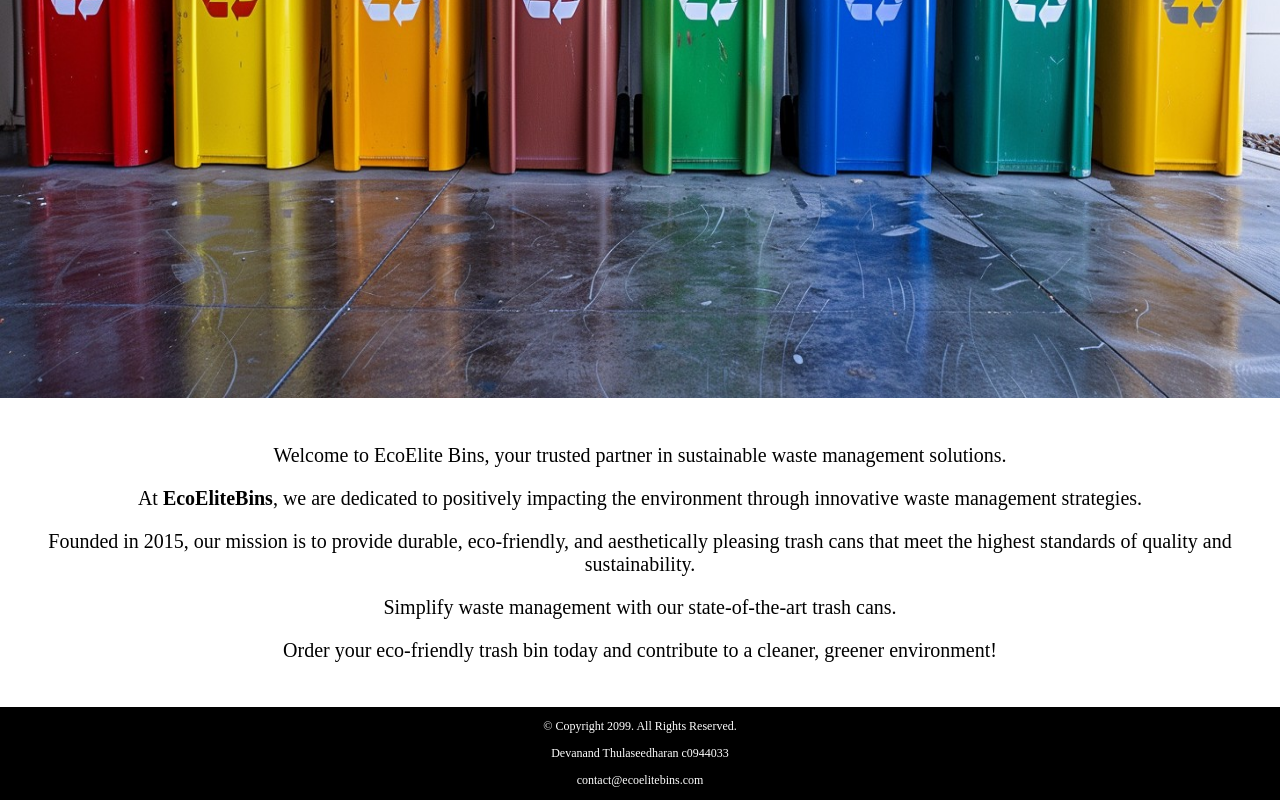
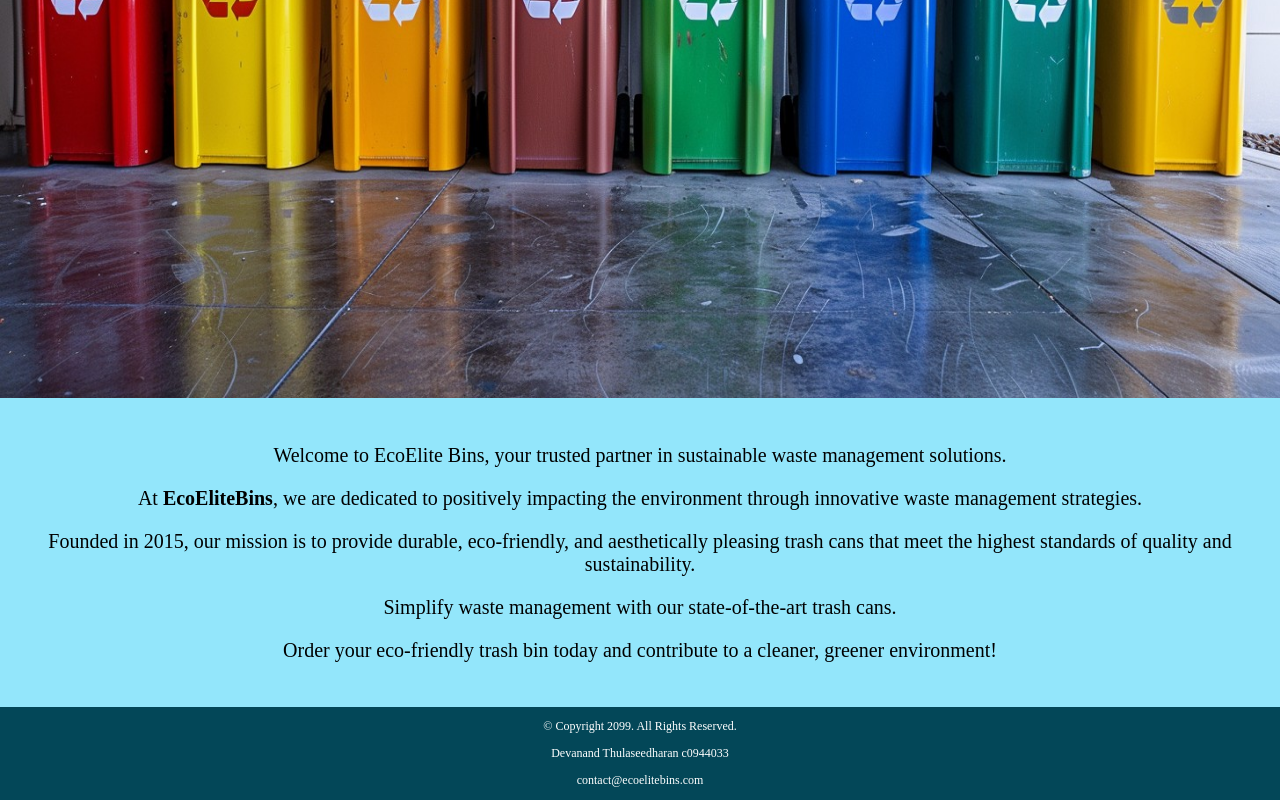
Before and after one commit to Devanand1017/devanand1017.github.io, a plain HTML site: page index.html in a window 1280 px wide. Shown: the part 592-1392 px from the top of the page. Drawn offline with Linux system fonts and the light colour scheme; a web font is replaced by a local one.

Commit message:
commit
second commit

```diff
--- a/css/about.css
+++ b/css/about.css
@@ -13,7 +13,7 @@ img {
 
 /* Style rules for body and images */
 body {
-    background-color: #000;
+    background-color: #034758;
 }
 
 img {
@@ -58,7 +58,7 @@ nav li a {
 /* Style rules for main content */
 main {
     clear: left;
-    background-color: #fff;
+    background-color: #93e6fb;
     padding: 2%;
     font-size: 1.25em;
     display: block;
--- a/css/styles.css
+++ b/css/styles.css
@@ -20,7 +20,7 @@ img {
 
 /* Style rules for body and images */
 body {
-    background-color: #000;
+    background-color: #034758;
 }
 
 img {
@@ -65,7 +65,7 @@ nav li a {
 /* Style rules for main content */
 main {
     clear: left;
-    background-color: #fff;
+    background-color: #93e6fb;
     padding: 2%;
     font-size: 1.25em;
     display: block;
--- a/css/team.css
+++ b/css/team.css
@@ -13,7 +13,7 @@ img {
 
 /* Style rules for body and images */
 body {
-    background-color: #000;
+    background-color: #034758;
 }
 img {
     max-width: 100%;
@@ -55,7 +55,7 @@ nav li a {
 }
 main {
     clear: left;
-    background-color: #fff;
+    background-color: #93e6fb;
     padding: 2%;
     font-size: 1.25em;
     display: block;
--- a/css/training.css
+++ b/css/training.css
@@ -13,7 +13,7 @@ img {
 
 /* Style rules for body and images */
 body {
-    background-color: #000;
+    background-color: #034758;
 }
 
 img {
@@ -58,7 +58,7 @@ nav li a {
 /* Style rules for main content */
 main {
     clear: left;
-    background-color: #fff;
+    background-color: #93e6fb;
     padding: 2%;
     font-size: 1.25em;
     display: block;
```
